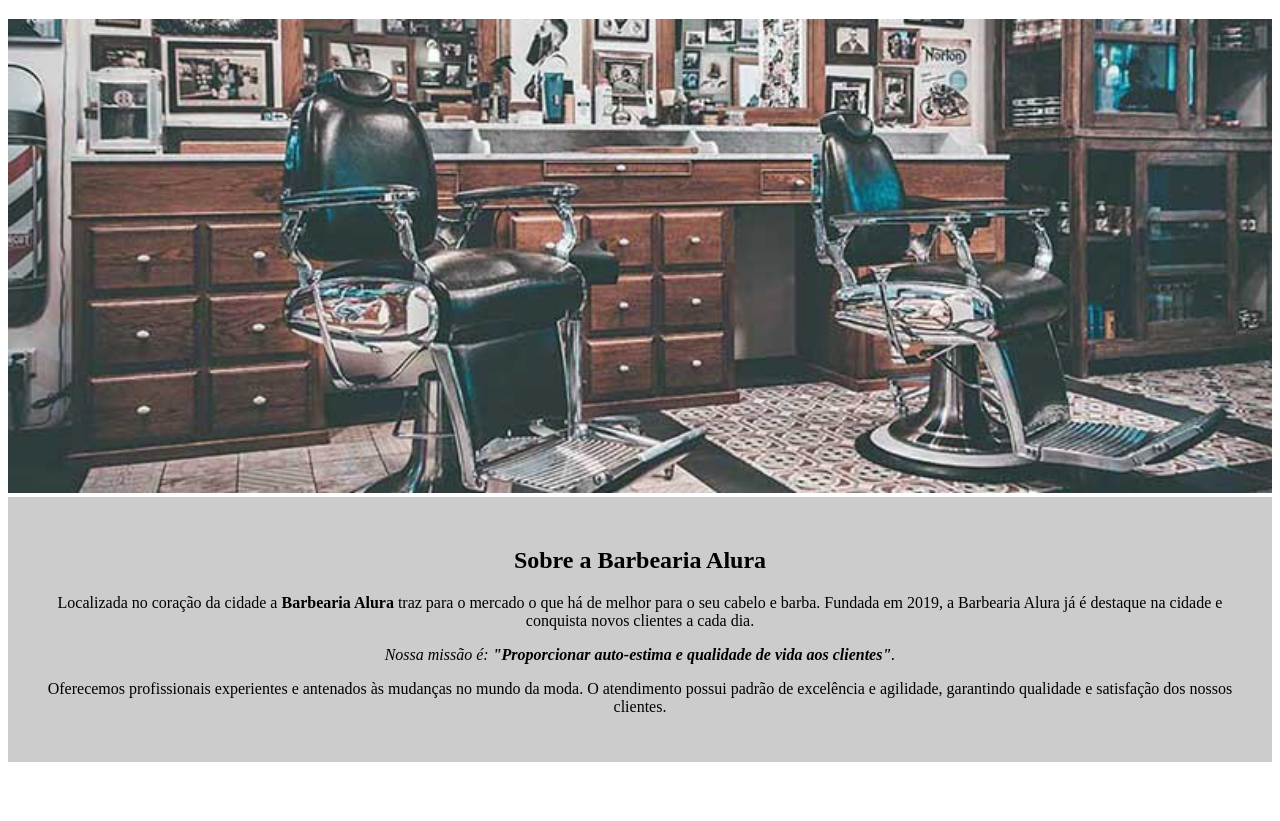
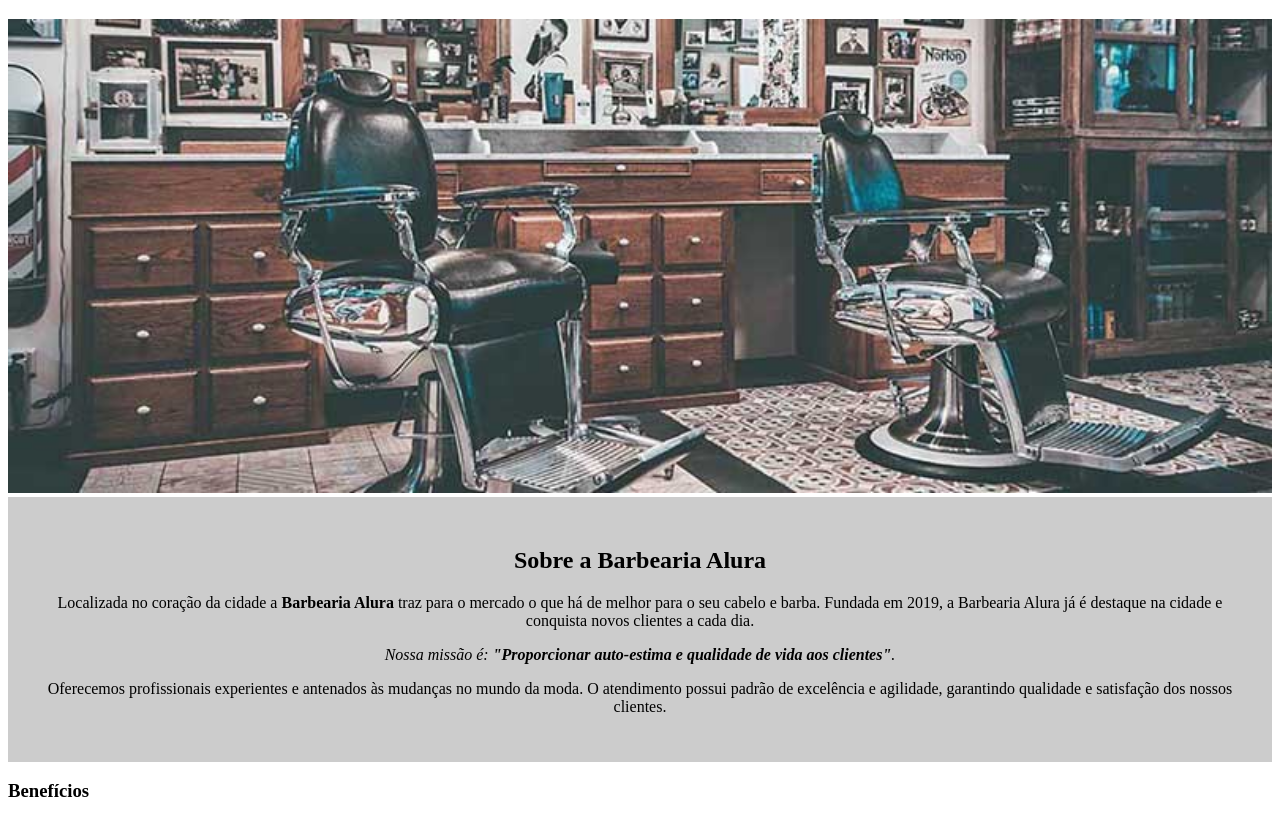
Before and after one commit to Kaikeps/sitealura, a plain HTML site: page index.html in a window 1280 px wide. Shown: the part 61-882 px from the top of the page. Before the commit the page ends 831 px from the top, so only its background shows below. Drawn offline with Linux system fonts and the light colour scheme.

Commit message:
titulo h3

```diff
--- a/index.html
+++ b/index.html
@@ -28,5 +28,11 @@
             </p>
 
         </div>
+
+        <div class="beneficios">
+            <h3 class="titulo centralizado">
+                  Benefícios
+              </h3>
+          </div>
     </body>
 </html>
```
